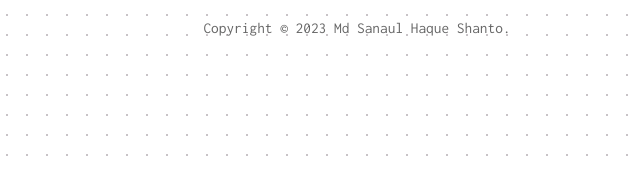
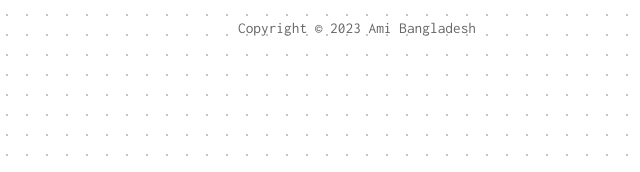
Before and after one commit to zetx2024/bshell, a plain HTML site: page private.html in a window 1280 px wide. Shown: the part 226-398 px from the top of the page, 283-923 px from the left. Drawn offline with Linux system fonts and the light colour scheme.

Commit message:
Update private.html

```diff
--- a/private.html
+++ b/private.html
@@ -35,7 +35,7 @@
     </article>
 
     <footer>
-  <p><a target="_blank" rel="noopener" href="https://md-sanaul-haque-shanto.github.io">Copyright © 2023 Md Sanaul Haque Shanto.</a></p>
+  <p><a target="_blank" rel="noopener" href="#">Copyright © 2023 Ami Bangladesh</a></p>
 </footer>
 
 </body>
```
